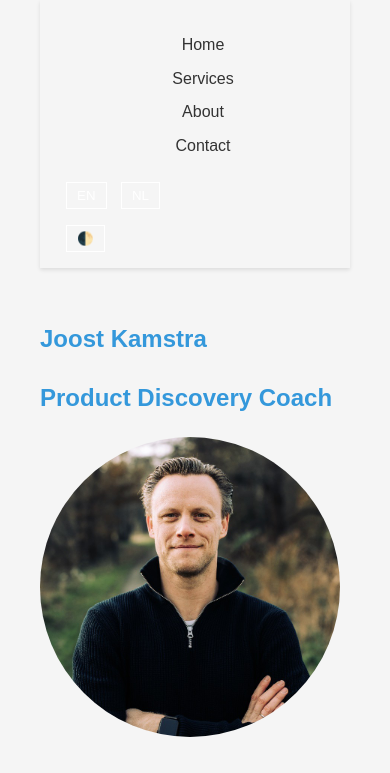
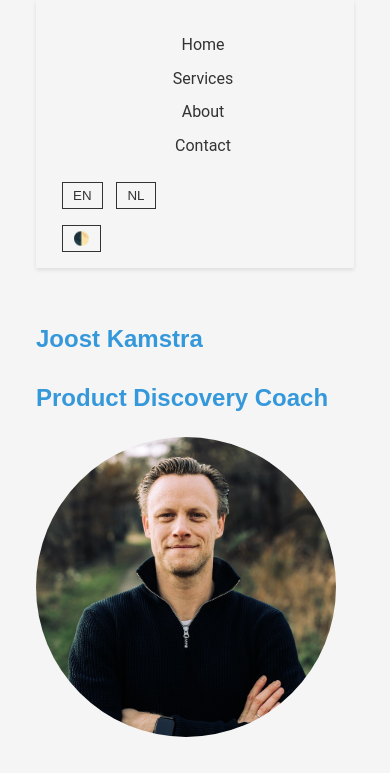
Before and after one commit to Kigma-Digital-Solutions/product-discovery-coach-website, a plain HTML site: page index.html in a window 390 px wide. Shown: the top 773 px of the page. Drawn offline with Linux system fonts and the light colour scheme.

Commit message:
Update styles.css

```diff
--- a/styles.css
+++ b/styles.css
@@ -1,12 +1,4 @@
 @import url('https://fonts.googleapis.com/css2?family=Montserrat:wght@400;700&family=Roboto:wght@400;700&display=swap');
-
-body {
-    font-family: 'Roboto', sans-serif;
-}
-
-h1, h2, h3, h4, h5, h6 {
-    font-family: 'Montserrat', sans-serif;
-}
 
 :root {
     --bg-color: #f5f5f5;
@@ -23,20 +15,13 @@ h1, h2, h3, h4, h5, h6 {
     --secondary-color: #2ecc71;
     --accent-color: #e74c3c;
 }
-body {
-    max-width: 1200px;
-    margin: 0 auto;
-    padding: 0 20px;
-}
 
-@media (max-width: 768px) {
-    body {
-        padding: 0 16px;
-    }
+html {
+    scroll-behavior: smooth;
 }
 
 body {
-    font-family: Arial, sans-serif;
+    font-family: 'Roboto', sans-serif;
     line-height: 1.6;
     color: var(--text-color);
     background-color: var(--bg-color);
@@ -46,6 +31,16 @@ body {
     padding: 0 20px;
 }
 
+h1, h2, h3, h4, h5, h6 {
+    font-family: 'Montserrat', sans-serif;
+    color: var(--primary-color);
+}
+
+.container {
+    max-width: 1200px;
+    margin: 0 auto;
+    padding: 0 20px;
+}
 
 header {
     background-color: var(--bg-color);
@@ -82,8 +77,8 @@ nav ul li a:hover, nav ul li a.active {
 
 .language-switch button, #theme-toggle {
     background: none;
-    border: 1px solid #ffffff;
-    color: #ffffff;
+    border: 1px solid var(--text-color);
+    color: var(--text-color);
     padding: 5px 10px;
     cursor: pointer;
     margin-left: 10px;
@@ -94,11 +89,7 @@ main {
 }
 
 section {
-    margin-bottom: 2rem;
-}
-
-h1, h2 {
-    color: var(--primary-color);
+    margin-bottom: 4rem;
 }
 
 .profile-image {
@@ -107,13 +98,43 @@ h1, h2 {
     margin-bottom: 1rem;
 }
 
+a, .button {
+    color: var(--primary-color);
+    transition: color 0.3s ease, background-color 0.3s ease;
+}
+
+a:hover, .button:hover {
+    color: var(--secondary-color);
+}
+
 .button {
     display: inline-block;
     background-color: var(--primary-color);
-    color: #ffffff;
+    color: white;
     padding: 10px 20px;
     text-decoration: none;
     border-radius: 5px;
+}
+
+.button:hover {
+    background-color: var(--secondary-color);
+}
+
+.grid {
+    display: grid;
+    grid-template-columns: repeat(auto-fit, minmax(250px, 1fr));
+    gap: 2rem;
+}
+
+.fade-in {
+    opacity: 0;
+    transform: translateY(20px);
+    transition: opacity 0.5s ease, transform 0.5s ease;
+}
+
+.fade-in.visible {
+    opacity: 1;
+    transform: translateY(0);
 }
 
 footer {
@@ -125,6 +146,10 @@ footer {
 }
 
 @media (max-width: 768px) {
+    body {
+        padding: 0 16px;
+    }
+
     header {
         flex-direction: column;
     }
@@ -143,56 +168,3 @@ footer {
         margin-top: 1rem;
     }
 }
-
-a, .button {
-    color: var(--primary-color);
-    transition: color 0.3s ease;
-}
-
-a:hover, .button:hover {
-    color: var(--secondary-color);
-}
-
-.button {
-    background-color: var(--primary-color);
-    color: white;
-    padding: 10px 20px;
-    border-radius: 5px;
-    text-decoration: none;
-    transition: background-color 0.3s ease;
-}
-
-.button:hover {
-    background-color: var(--secondary-color);
-}
-
-.container {
-    max-width: 1200px;
-    margin: 0 auto;
-    padding: 0 20px;
-}
-
-section {
-    margin-bottom: 4rem;
-}
-
-.grid {
-    display: grid;
-    grid-template-columns: repeat(auto-fit, minmax(250px, 1fr));
-    gap: 2rem;
-}
-
-html {
-    scroll-behavior: smooth;
-}
-
-.fade-in {
-    opacity: 0;
-    transform: translateY(20px);
-    transition: opacity 0.5s ease, transform 0.5s ease;
-}
-
-.fade-in.visible {
-    opacity: 1;
-    transform: translateY(0);
-}
```
